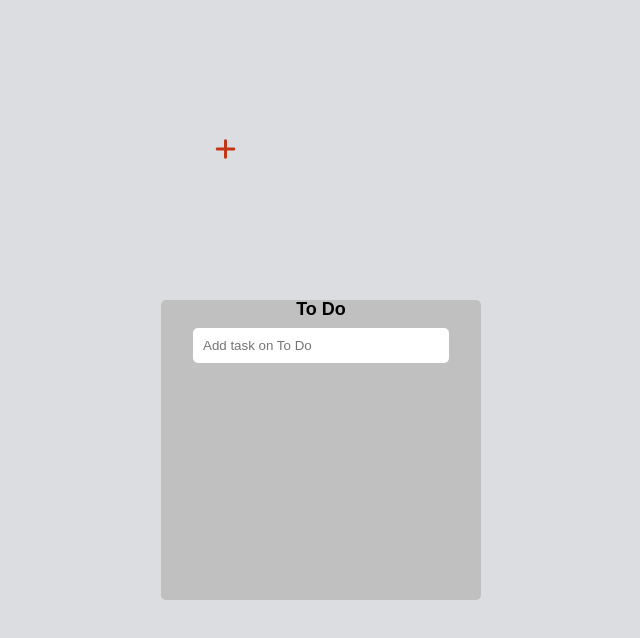
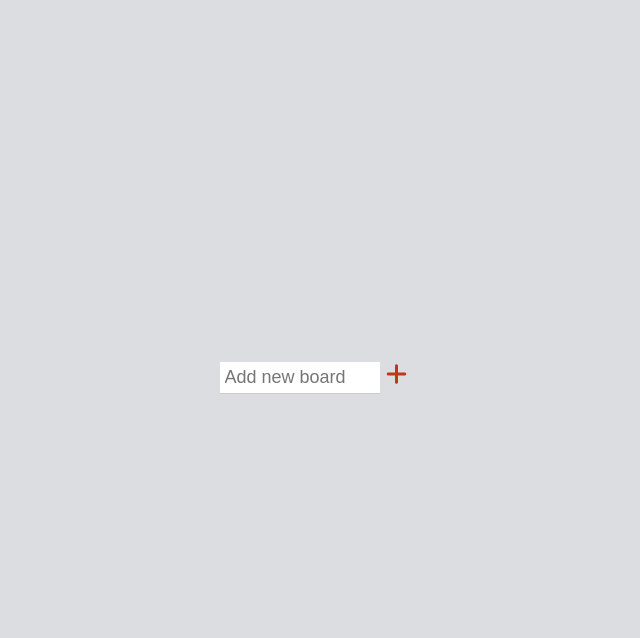
Before and after one commit to yugykim/todo-react, a React (Create React App) app: page / in a window 1280 px wide. Shown: the top 638 px of the page, without its empty margins (319-959 px from the left). Built offline with nearby package versions, Linux system fonts and the light colour scheme.

Commit message:
created input for newToDo board

```diff
--- a/package.json
+++ b/package.json
@@ -53,6 +53,7 @@
   },
   "devDependencies": {
     "@types/react-beautiful-dnd": "^13.1.2",
-    "@types/styled-components": "^5.1.25"
+    "@types/styled-components": "^5.1.25",
+    "gh-pages": "^4.0.0"
   }
 }
--- a/src/App.tsx
+++ b/src/App.tsx
@@ -70,10 +70,10 @@ const Wrapper = styled.div`
   display: flex;
   flex-direction: column;
   width: 100vw;
+  height: 100vh;
   margin: 0 auto;
   justify-content: center;
   align-items: center;
-  position: f
 `;
 
 const Boards = styled.div`
@@ -106,12 +106,7 @@ const IconWrapper = styled.div`
 `;
 
 const ButtonForm = styled.form`
-  display: flex;
-  justify-content: center;
-  align-items: center;
-  width: 10vw;
-  max-width: 20rem;
-  min-height: 300px;
+  height: 10vh;
 `;
 
 const Button = styled.button`
@@ -120,11 +115,26 @@ const Button = styled.button`
   font-size: 1.5rem;
   margin-right: 10px;
   color: #c23616;
+  &:hover {
+    font-size: 1.8rem;
+    transition: font-size .2s ease-in-out;
+  }
 `;
 
 const Input = styled.input`
+  font-size: 18px;
   border: none;
-  background-color: transparent;
+  border-bottom: 1px solid #ccc;
+  -webkit-appearance: none;
+  border-radius: 0;
+  padding: 5px 5px;
+  width: 10rem;
+  &:focus {
+		outline: 0;
+		border-color: coral;
+    width: 15rem;
+    transition: width .3s ease-in-out;
+	}
 `;
 
 interface IAreaProps {
@@ -208,11 +218,12 @@ function App() {
       <DragDropContext onDragEnd={onDragEnd}>
         <Wrapper>
           <ButtonForm onSubmit={handleSubmit(onSubmit)}>
-            <Button type="submit"><FontAwesomeIcon icon={faPlus} /></Button>
             <Input
               {...register("newToDo", { required: true })}
               type="text"
+              placeholder="Add new board"
             />
+            <Button type="submit"><FontAwesomeIcon icon={faPlus} /></Button>
           </ButtonForm>
           <div>
             <Boards>
--- a/src/atoms.tsx
+++ b/src/atoms.tsx
@@ -12,7 +12,6 @@ interface IToDoState {
 export const toDoState = atom<IToDoState>({
   key: "toDo",
   default: {
-    "To Do" : [],
   },
 });
 
```
Also changed, not shown: 1 other file (tests, documents, lock files or other folders).
